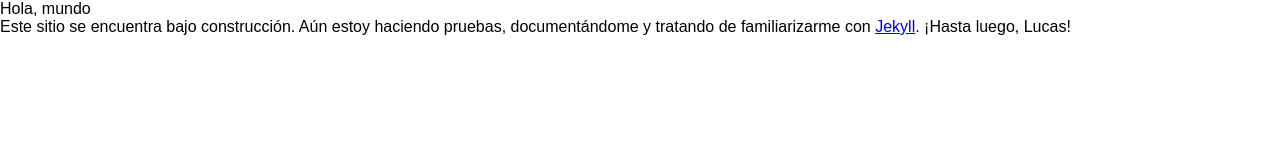
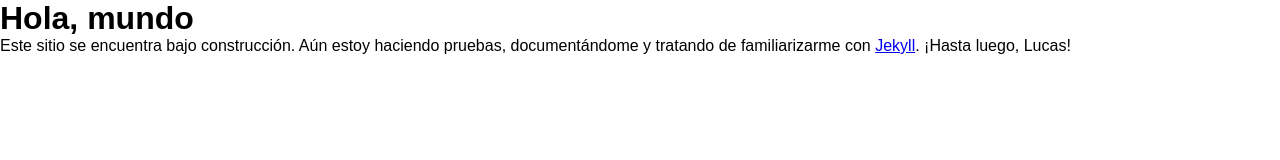
Before and after one commit to Felfa/felfa.github.io-old, a plain HTML site: page index.html in a window 1280 px wide. Drawn offline with Linux system fonts and the light colour scheme.

Commit message:
More changes in stylesheet

```diff
--- a/style/main.css
+++ b/style/main.css
@@ -1,4 +1,4 @@
-body,h1,h2,h3,h4,h5,h6,p { margin:0; padding:0; border:0; font-weight:400; font-size:100%; }
+body,h1,h2,h3,h4,h5,h6,p { margin:0; padding:0; }
 
 h1,p
 {
```
